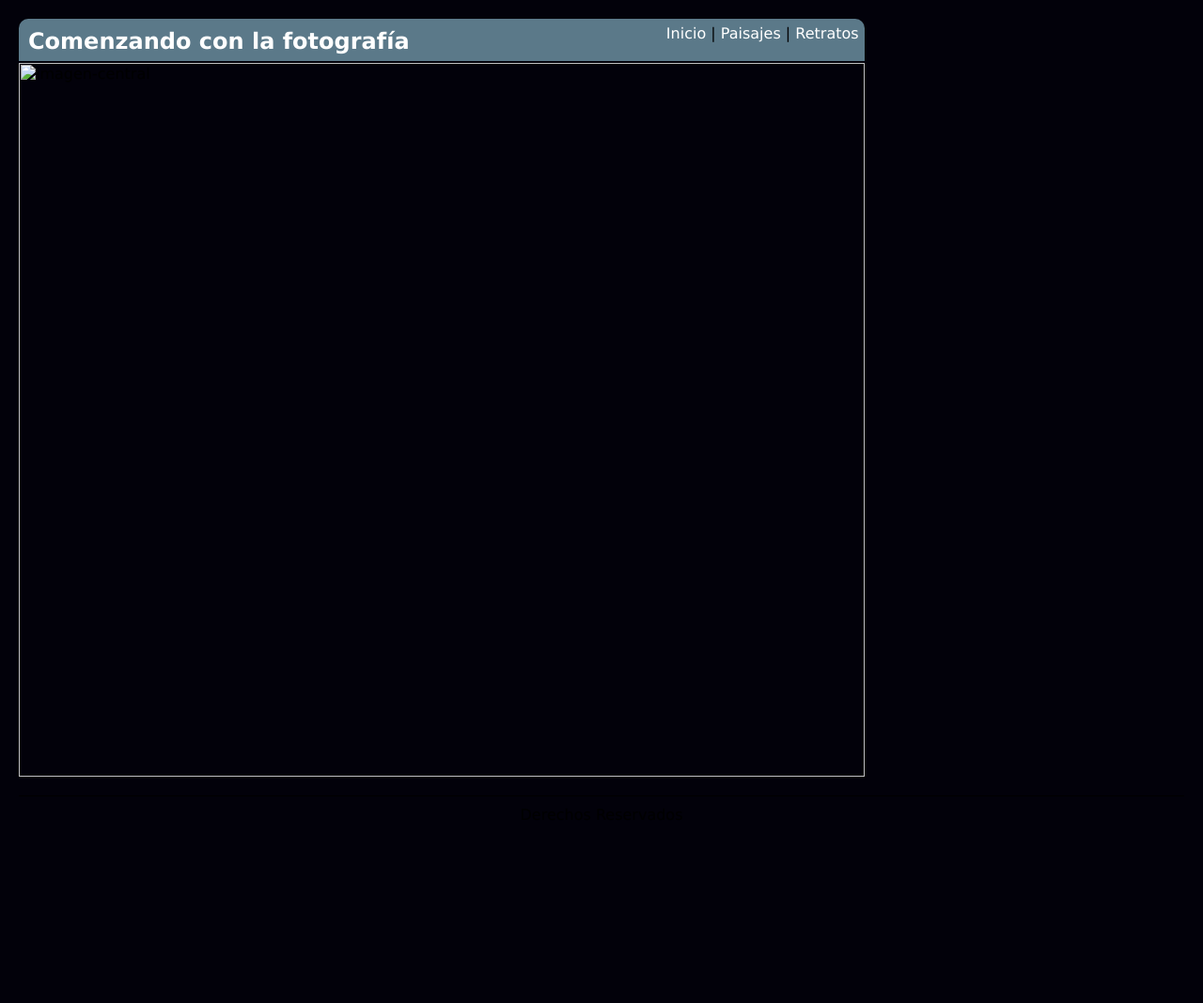
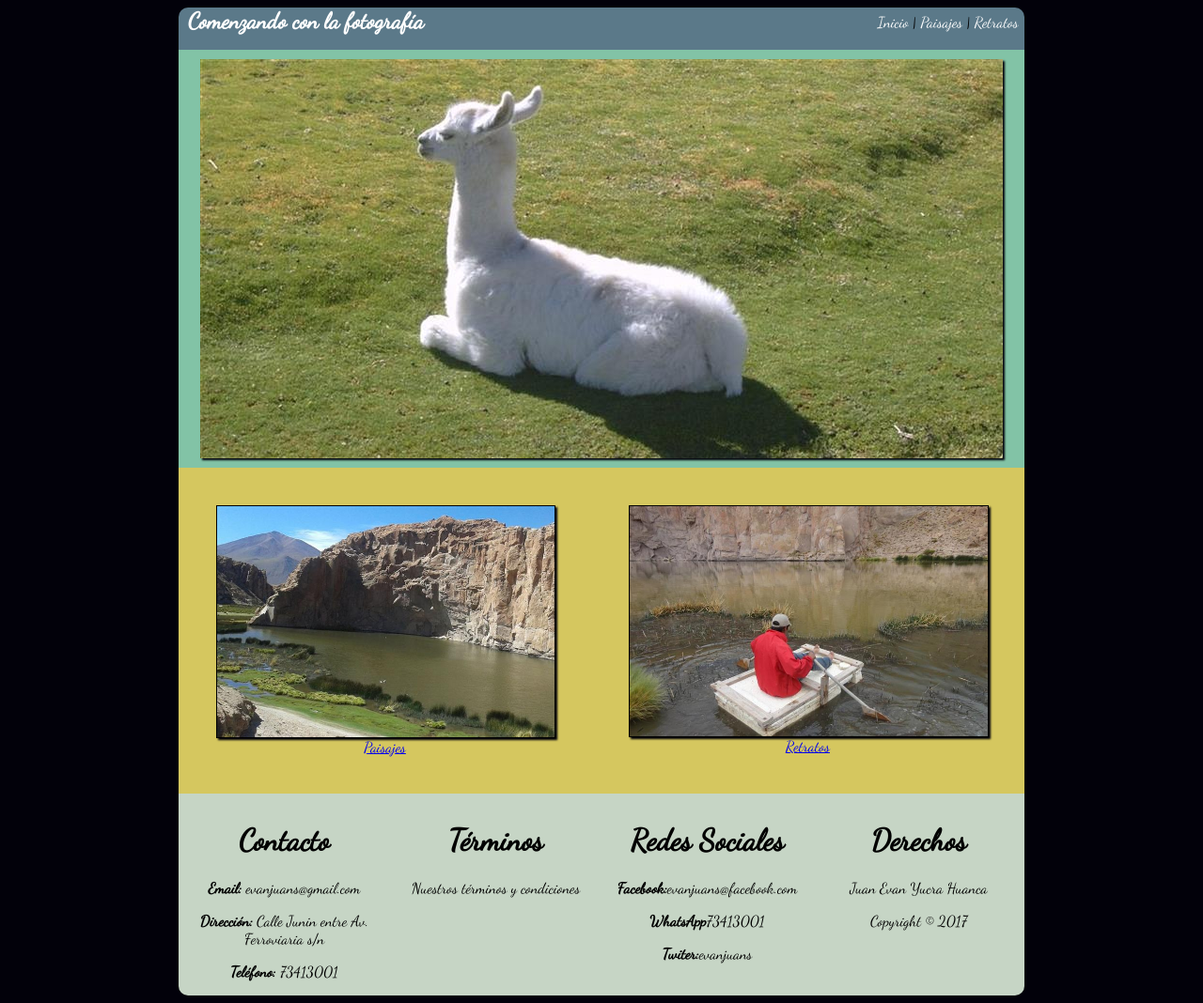
Before and after one commit to jnevan/final_css, a plain HTML site: page index.html in a window 1280 px wide. Shown: the whole page at 94% size. Before the commit the page ends 897 px from the top, so only its background shows below. Drawn offline with Linux system fonts and the light colour scheme.

Commit message:
avance 1
parte 1

```diff
--- a/css/estilos.css
+++ b/css/estilos.css
@@ -1,17 +1,14 @@
+@import url("https://fonts.googleapis.com/css?family=Dancing+Script");
 body {
-	margin: 20px;
-	font-family: Verdana;
+
+	font-family: 'Dancing Script';
 	background: #02010a;
 }
 #contenido{
-	 max-width: 900px
+	 max-width: 900px;
+	 margin: auto;
 }
-@media screen and (max-width: 992px) {
 
-			#contenido {
-				width: 100%;
-			}
-}
 #cabecera{
 
 	background-color:#5b7989;
@@ -23,17 +20,17 @@ body {
 	height:45px;
 }
 #titulo{
-	width: 70%;
+
 	padding-left: 10px;
 	float: left;
 }
 #titulo h1{
-	-webkit-margin-before: 0.4em;
-	-webkit-margin-after: 0.4em;
+	display: inline;
 }
 #menu-principal {
   padding: 0.4em;
-	float:right;
+	float: right;
+	display: inline;
 }
 
 #menu-principal a {
@@ -50,32 +47,96 @@ body {
 	color: black;
 }
 img {
-	box-shadow: 2px #02010a
+	box-shadow: 2px 2px 2px #02010a
 }
 #imagen-central{
-	background-color: #82c3a6.
+	background-color: #82c3a6;
+	padding: 10px;
+
 }
-.contenedor {
+#imagen-central picture>img{
+	display: block;
+
+	margin:auto;
+	max-width: 100%;
+
+}
+#imagen-secundaria{
+	display: flex;
+	flex-direction: row;
+	background-color:  #d5c75f;
+}
+
+
+#imagen-secundaria > div{
+	text-align: center;
+	margin: 40px;
+	max-width: 50%;
+}
+
+#imagen-secundaria>div>img{
+		border: solid 1px;
+}
+#imagen-secundaria #paisajes>img:hover{
+		transform:rotate(10deg);
+	-ms-transform:rotate(10deg); /* IE 9 en adelante*/
+	-webkit-transform:rotate(20deg); /* Opera, Chrome, y Safari */
+	  box-shadow: 2px 2px 2px #82c3a6;
+		border: solid 2px #82c3a6;
+}
+#imagen-secundaria #retratos>img:hover{
+		transform:translate(5px, -20px);
+	-ms-transform:translate(5px, -20px); /* IE 9 en adelante*/
+	-webkit-transform:translate(5px, -20px); /* Opera, Chrome, y Safari */
+	  box-shadow: 2px 2px 2px #82c3a6;
+		border: solid 2px #82c3a6;
+}
+footer {
+	clear: both;
+	padding-top: 10px;
+	text-align: center;
+	background-color:  #C6d5c5;
+	border-radius: 0 0 10px 10px;
+	-webkit-border-radius: 0 0 10px 10px;  /* Safari  */
+	-moz-border-radius: 0 0 10px 10px;       /* Firefox */
 	display: flex;
 	flex-direction: row;
 }
+footer > div{
+	text-align: center;
+	width: 25%;
+}
+@media screen and (max-width: 900px) {
+		#cabecera{
+			height:70px;
 
-#destacados .contenedor > div {
+		}
+		#titulo{
 			text-align: center;
-	padding: 10px;
-	margin: 10px;
-	background-color: white;
-	width: 50%;
+			width: 100%;
 		}
-footer {
-	margin-top: 20px;
-	border-top: solid 1px black;
-	padding-top: 10px;
+		#menu-principal {
+		  margin: auto;
+			float:left;
 			text-align: center;
+			width:100%;
 		}
+			#contenido {
+				width: 100%;
+			}
+			#imagen-secundaria{
 
+				flex-direction: column;
 
+			}
+			#imagen-secundaria > div {
 
-.sombra {
-	box-shadow: 2px 2px 6px rgba(0, 0, 0, 0.6);
+			    max-width: 100%;
 			}
+			footer{
+				flex-direction: column;
+			}
+			footer > div{
+				width: 100%;
+			}
+}
--- a/index.html
+++ b/index.html
@@ -16,14 +16,47 @@
 					</navbar>
 					</section>
 					<section id="imagen-central">
-						<img src="images/llamita.jpg" alt="imagen-central" width="100%">
+					  <picture>
+							<img src="images/llamita.jpg" alt="imagen-central">
+						</picture>
 					</section>
-					<section>
+					<section id="imagen-secundaria">
+						<div id="paisajes">
+							<img src="images/imagen1.jpg" alt="imagen-central" width="100%">
+							<a href="#">Paisajes</a>
+						</div>
+						<div id="retratos">
+							<img src="images/imagen2.jpg" alt="imagen-central" width="100%">
+							<a href="#">Retratos</a>
+						</div>
 					</section>
-			</div>
+
 
 		<footer>
-			Derechos Reservados
+			  <div>
+					<h1>Contacto </h1>
+					<p><strong>Email:</strong> evanjuans@gmail.com</p>
+					<p><strong>Dirección:</strong> Calle Junin entre Av. Ferroviaria s/n</p>
+					<p><strong>Teléfono: </strong>73413001</p>
+			  </div>
+			  <div>
+					<h1>Términos </h1>
+					<p>Nuestros términos y condiciones</p>
+			  </div>
+			  <div>
+					<h1>Redes Sociales </h1>
+					<p><strong>Facebook:</strong>evanjuans@facebook.com</p>
+					<p><strong>WhatsApp</strong>73413001</p>
+					<p><strong>Twiter:</strong>evanjuans</p>
+
+			  </div>
+			  <div>
+					<h1>Derechos </h1>
+					<p>Juan Evan Yucra Huanca</p>
+					<p>Copyright © 2017</p>
+			  </div>
+
 		</footer>
+			</div>
 	</body>
 </html>
```
Also changed, not shown: images/imagen1.jpg (added), images/imagen2.JPG (added), images/llamita.jpg (added). Lines whose indentation alone changed are shown as unchanged.
